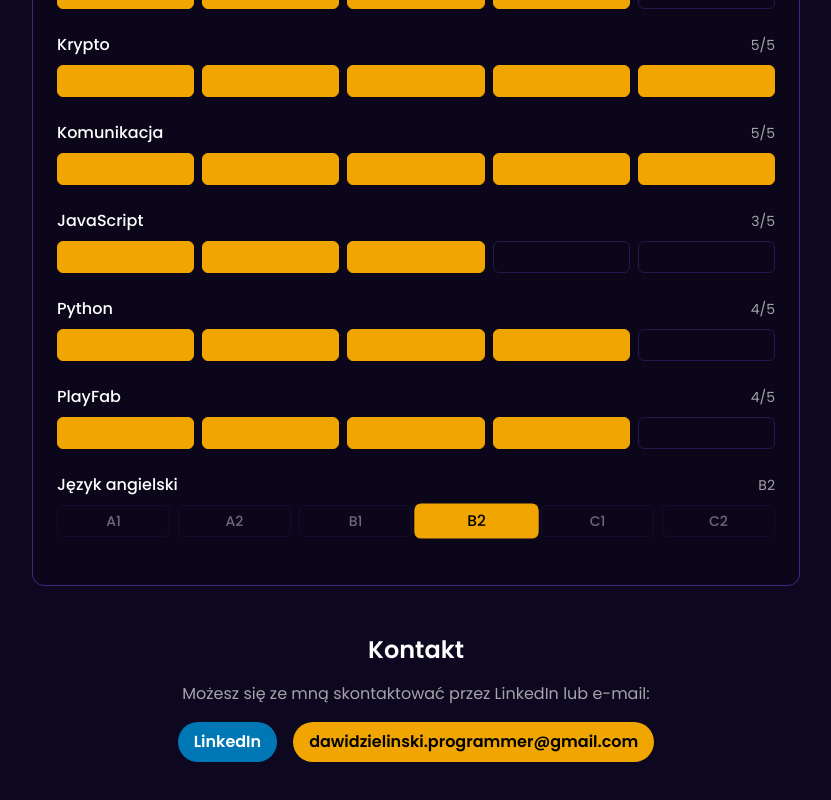
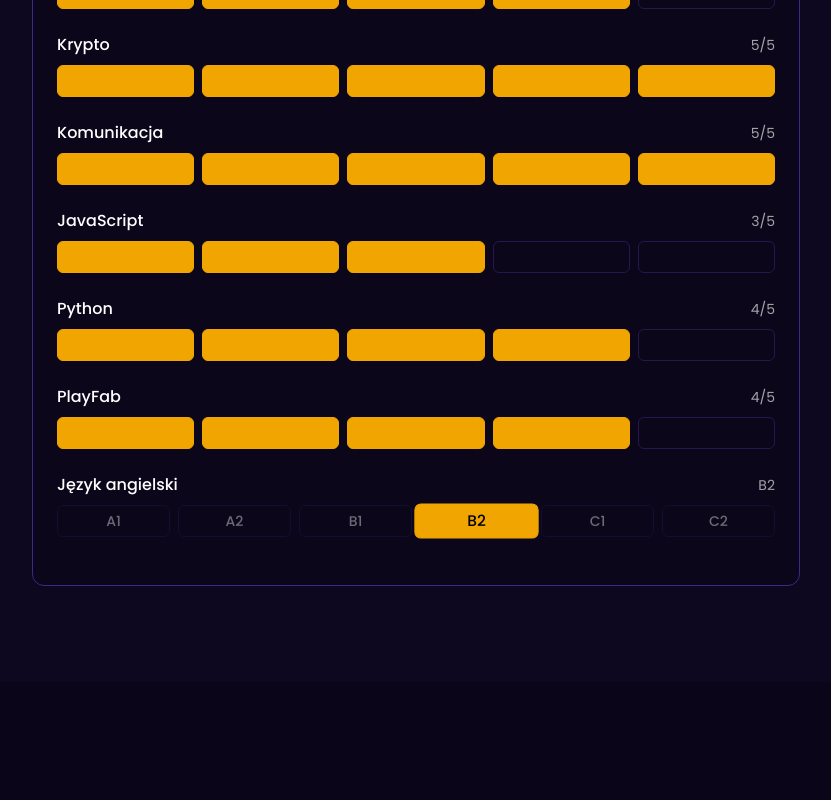
Before and after one commit to dawideqqpl/solutions-by-andromeda, a React (Vite) app: page /portfolio in a window 1280 px wide. Shown: the part 2944-3744 px from the top of the page, without its empty margins (224-1055 px from the left). After the commit the page ends 3626 px from the top, so only its background shows below. Built offline with nearby package versions, Linux system fonts and the light colour scheme.

Commit message:
23.10.2025 v3

```diff
--- a/src/components/Footer.jsx
+++ b/src/components/Footer.jsx
@@ -35,12 +35,7 @@ const Footer = ({ onPolicyClick }) => {
           {/* Kolumna 4 (zaktualizowana) */}
            <div>
             <h4 className="font-bold mb-4">Kontakt</h4>
-            <ul className="space-y-2 text-sm text-brand-muted">
-              <li>Andromeda Solutions Dawid Zieliński</li>
-              <li>NIP: 6351870391</li>
-              <li><a href="mailto:dawidzielinski.programmer@gmail.com" className="hover:text-brand-orange">dawidzielinski.programmer@gmail.com</a></li>
-              <li><a href="tel:+48572072278" className="hover:text-brand-orange">+48 572 072 278</a></li>
-            </ul>
+
           </div>
         </div>
         <div className="border-t border-brand-purple pt-6 text-sm text-brand-muted flex flex-col sm:flex-row justify-between items-center gap-4">
--- a/src/pages/PortfolioPage.jsx
+++ b/src/pages/PortfolioPage.jsx
@@ -538,27 +538,7 @@ const PortfolioPage = () => {
 </div>
 
 
-{/* Kontakt */}
-<div className="max-w-3xl mx-auto text-center mt-12">
- <h2 className="text-2xl font-semibold text-white mb-4">{t.contactTitle}</h2>
-<p className="text-brand-muted mb-4">{t.contactText}</p>
-  <div className="flex flex-col sm:flex-row items-center justify-center gap-4">
-    <a
-      href="https://www.linkedin.com/in/dawid-zieli%C5%84ski-468513184/"
-      target="_blank"
-      rel="noreferrer"
-      className="px-4 py-2 rounded-full bg-[#0077b5] text-white font-semibold hover:bg-[#0a66c2] transition"
-    >
-      LinkedIn
-    </a>
-    <a
-      href="mailto:dawidzielinski.programmer@gmail.com"
-      className="px-4 py-2 rounded-full bg-brand-orange text-black font-semibold hover:opacity-90 transition"
-    >
-      dawidzielinski.programmer@gmail.com
-    </a>
-  </div>
-</div>
+
 </motion.div>
 
 {/* Lightbox */}
```
